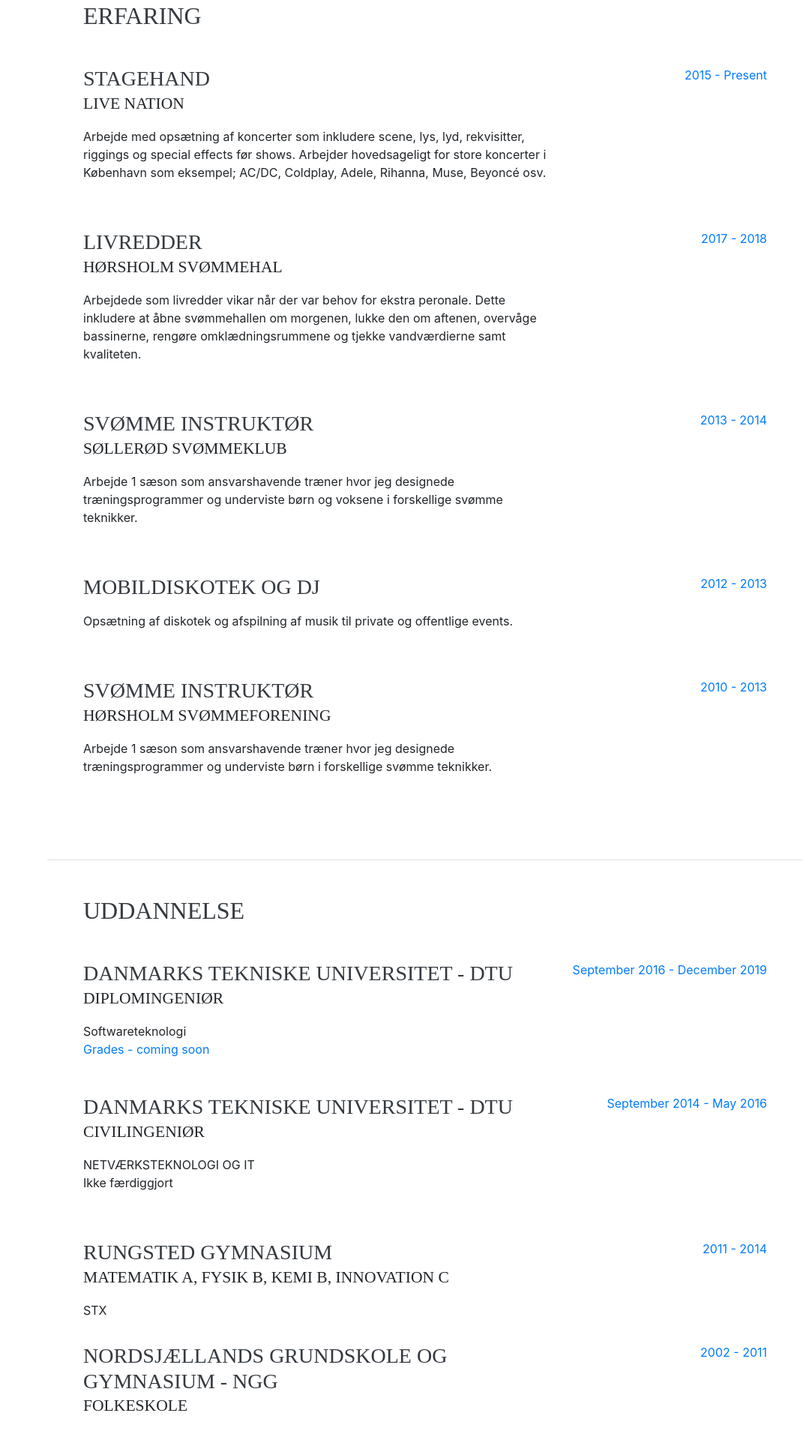
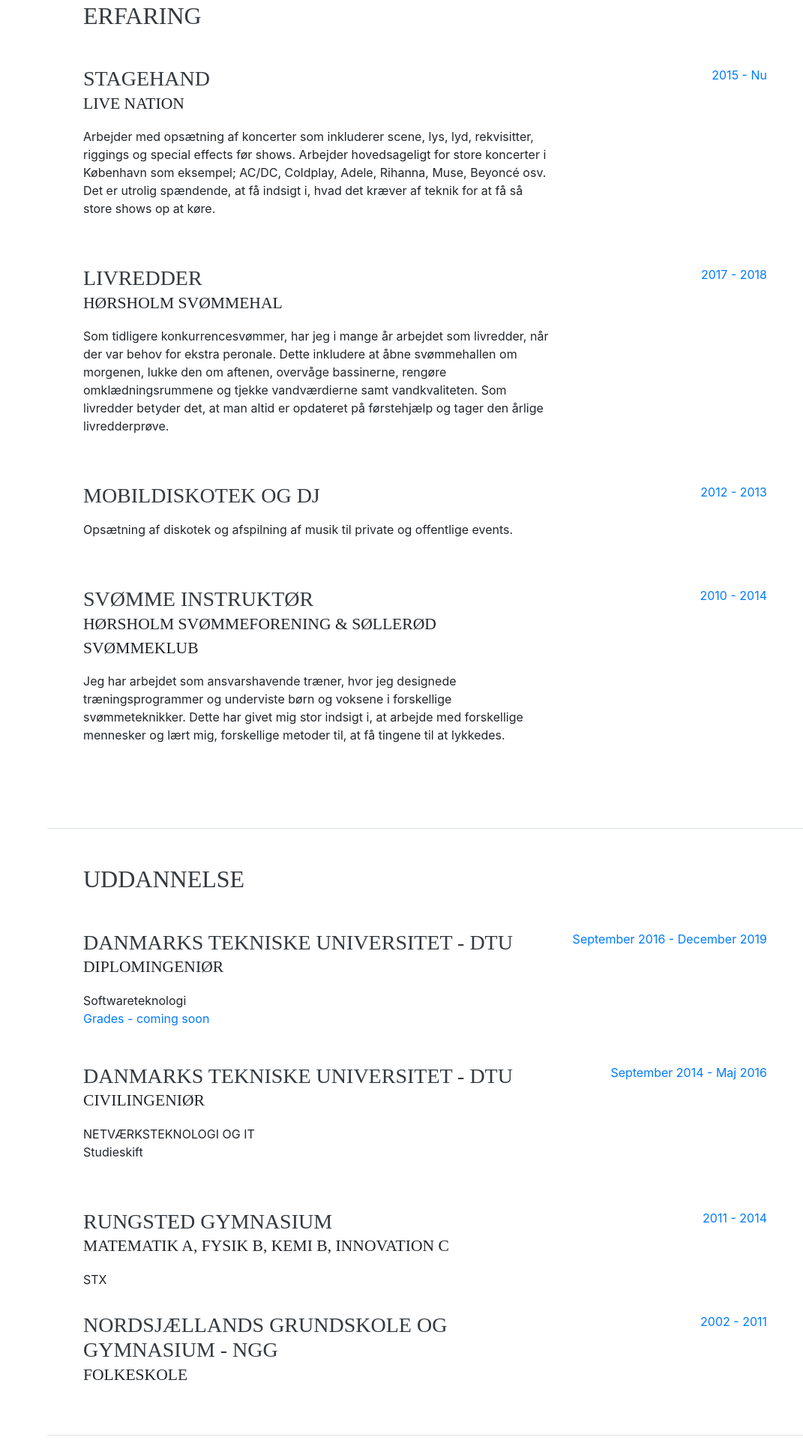
Before and after one commit to JesperBang/JesperBang.github.io, a Vue app: page / in a window 1280 px wide. Shown: the part 846-2766 px from the top of the page at 75% size, without its empty margins (209-1280 px from the left). Built offline with nearby package versions, Linux system fonts and the light colour scheme; a web font is replaced by a local one; what vue-flag-icon would draw is missing.

Commit message:
Updated danish text

```diff
--- a/src/App.vue
+++ b/src/App.vue
@@ -170,7 +170,6 @@
             <li class="list-inline-item">
               <font size="4">{{ skilllang.fluent[Locale] }}&emsp;</font><br/>
               <flag iso="gb" style="font-size:30px"/>
-              <flag iso="us" style="font-size:30px"/>
             </li>
             <li class="list-inline-item">
               <font size="4">{{ skilllang.understand[Locale] }}</font><br/>
@@ -202,7 +201,7 @@
             <li class="list-inline-item" title="Android">
               <i class="devicons devicons-android"></i>
             </li>
-            <li class="list-inline-item" title="IOS - Apple">
+            <li class="list-inline-item" title="IOS - Swift">
               <i class="devicons devicons-swift"></i>
             </li>
             <li class="list-inline-item" title="Amazon cloud">
@@ -262,7 +261,8 @@
         <div class="my-auto">
           <h2 class="mb-5">{{ minterests[Locale] }}</h2>
           <p>{{ interests1[Locale] }}</p>
-          <p class="mb-0">{{ interests2[Locale] }}</p>
+          <p>{{ interests2[Locale] }}</p>
+          <p class="mb-0">{{ interests3[Locale] }}</p>
         </div>
       </section>
 
@@ -328,22 +328,34 @@ export default {
         dk: 'Kurser',
         en: 'Courses'
       },
-      title: 'Jesper Bang Resume & CV',
+      may: {
+        dk: 'Maj',
+        en: 'May'
+      },
+      present: {
+        dk: 'Nu',
+        en: 'Present'
+      },
+      title: 'Jesper Bang Portfolio',
       name: 'Jesper',
       surname: 'Bang',
       address: 'Persillehaven 40 · 2730, Herlev · (+45) 22402817 ·',
       aboutMe: {
-        dk: 'Jeg er 23 år, yderst innovativ og tech minded. Jeg stræber altid efter at blive en bedre softwareudvikler. Når jeg ikke studerer på DTU, bruger jeg tid til at udvikle nye løsninger hvor jeg finder dem hjælpsomme eller nødvendige. Jeg deltager ofte i foredrag udenfor mit normalt studie for at holde mig opdateret om den nyeste teknologi. Jeg kan arbejde med et udvalg af software løsninger og teknologier, fra databaser, Agile udviklingsmetoder (især OOAD og SCRUM), til højt og lav niveau programmeringssprog.',
+        dk: 'Jeg er 23 år, yderst innovativ og tech minded, og mit mål er, at blive en bedre softwareudvikler. Når jeg ikke studerer på DTU, bruger jeg tid på at udvikle software løsninger. Jeg deltager ofte i foredrag uden for mit normale studie for at holde mig opdateret om den nyeste teknologi. Og jeg kan arbejde med et udvalg af software løsninger og teknologier fra cloud services, databaser, Agile udviklingsmetoder (især OOAD og SCRUM), til høj og lav niveau programmeringssprog.',
         en: 'I am a 23 year old innovative tech mind, who always strive to become a better software developer. When i am not studying at DTU, I spend time developing new solutions where they are needed and attending talks to stay up to date on the newest tech. Capable of working with an assortment of software solutions and technology, from database management, Agile development methods particularly OOAD and SCRUM to high and low-level programming languages.'
       },
       email: 'jesper.xenia@gmail.com',
       interests1: {
         en: 'Apart from being a software developer student, I enjoy most of my time with friends and family. As a prior elite swimmer and Team Danmark student i still spend time on workouts, both in fitness and in the swimming pool.',
-        dk: 'Udover at studere software udvikling bruger jeg meget af min tid med venner og familie. Som tidligere elitesvømmer og Team Danmark elev bruger jeg en del tid på trlning, både i fitness og i svømmehallen.'
+        dk: 'Udover at studere software udvikling bruger jeg meget af min tid med venner og familie. Som tidligere elitesvømmer og Team Danmark elev, er træning en del af min hverdag, hvor jeg ofte træner fitness og svømnmer for at holde mig i form.'
       },
       interests2: {
         en: 'Whenever i\'m not with friends, familiy or exercising, i enjoy watching tv-shows and movies, besides this i like to explore the newest tech, programs and tools to supplement and prepare my knowledge for the future.',
-        dk: 'Når jeg ikke er sammen med venner, familie eller dyrker motion, så nyder jeg at se tv-shows og film. Jeg kan godt lide at udforske den nyeste teknologi, programmer og værktøjer, for at supplere og forberede min viden til fremtiden.'
+        dk: 'Jeg går ofte i biografen med gode venner og kan godt lide, at se nogle gode film.'
+      },
+      interests3: {
+        en: '',
+        dk: 'Jeg kan godt lide, at udforske den nyeste teknologi, programmer og værktøjer, for at supplerer og forbedere min viden til fremtiden. Det er spændende, at prøve forskellige ideer af, og lære nye ting i den forbindelse.'
       },
       prolang: {
         en: 'Programming Languages & Tools',
@@ -405,14 +417,14 @@ export default {
           subtitle: 'Msc (Eng.)',
           subject: 'Network Technology and IT',
           fromto: 'September 2014 - May 2016',
-          finish: 'Did not finish'
+          finish: 'Changed study'
         },
         dk: {
           title: 'Danmarks Tekniske Universitet - DTU',
           subtitle: 'Civilingeniør',
           subject: 'NETVÆRKSTEKNOLOGI OG IT',
-          fromto: 'September 2014 - May 2016',
-          finish: 'Ikke færdiggjort'
+          fromto: 'September 2014 - Maj 2016',
+          finish: 'Studieskift'
         }
       },
       edu1: {
@@ -483,23 +495,16 @@ export default {
           {
             position: 'Stagehand',
             company: 'Live Nation',
-            description: 'Arbejde med opsætning af koncerter som inkludere scene, lys, lyd, rekvisitter, riggings og special effects før shows. Arbejder hovedsageligt for store koncerter i København som eksempel; AC/DC, Coldplay, Adele, Rihanna, Muse, Beyoncé osv.',
+            description: 'Arbejder med opsætning af koncerter som inkluderer scene, lys, lyd, rekvisitter, riggings og special effects før shows. Arbejder hovedsageligt for store koncerter i København som eksempel; AC/DC, Coldplay, Adele, Rihanna, Muse, Beyoncé osv. Det er utrolig spændende, at få indsigt i, hvad det kræver af teknik for at få så store shows op at køre.',
             startDate: '2015',
-            endDate: 'Present'
+            endDate: 'Nu'
           },
           {
             position: 'Livredder',
             company: 'Hørsholm Svømmehal',
-            description: 'Arbejdede som livredder vikar når der var behov for ekstra peronale. Dette inkludere at åbne svømmehallen om morgenen, lukke den om aftenen, overvåge bassinerne, rengøre omklædningsrummene og tjekke vandværdierne samt kvaliteten.',
+            description: 'Som tidligere konkurrencesvømmer, har jeg i mange år arbejdet som livredder, når der var behov for ekstra peronale. Dette inkludere at åbne svømmehallen om morgenen, lukke den om aftenen, overvåge bassinerne, rengøre omklædningsrummene og tjekke vandværdierne samt vandkvaliteten. Som livredder betyder det, at man altid er opdateret på førstehjælp og tager den årlige livredderprøve.',
             startDate: '2017',
             endDate: '2018'
-          },
-          {
-            position: 'Svømme instruktør',
-            company: 'Søllerød Svømmeklub',
-            description: 'Arbejde 1 sæson som ansvarshavende træner hvor jeg designede træningsprogrammer og underviste børn og voksene i forskellige svømme teknikker.',
-            startDate: '2013',
-            endDate: '2014'
           },
           {
             position: 'Mobildiskotek og DJ',
@@ -510,10 +515,10 @@ export default {
           },
           {
             position: 'Svømme instruktør',
-            company: 'Hørsholm Svømmeforening',
-            description: 'Arbejde 1 sæson som ansvarshavende træner hvor jeg designede træningsprogrammer og underviste børn i forskellige svømme teknikker.',
+            company: 'Hørsholm Svømmeforening & Søllerød Svømmeklub',
+            description: 'Jeg har arbejdet som ansvarshavende træner, hvor jeg designede træningsprogrammer og underviste børn og voksene i forskellige svømmeteknikker. Dette har givet mig stor indsigt i, at arbejde med forskellige mennesker og lært mig, forskellige metoder til, at få tingene til at lykkedes.',
             startDate: '2010',
-            endDate: '2013'
+            endDate: '2014'
           }
         ]
       }
```
Also changed, not shown: 1 other file (tests, documents, lock files or other folders).
